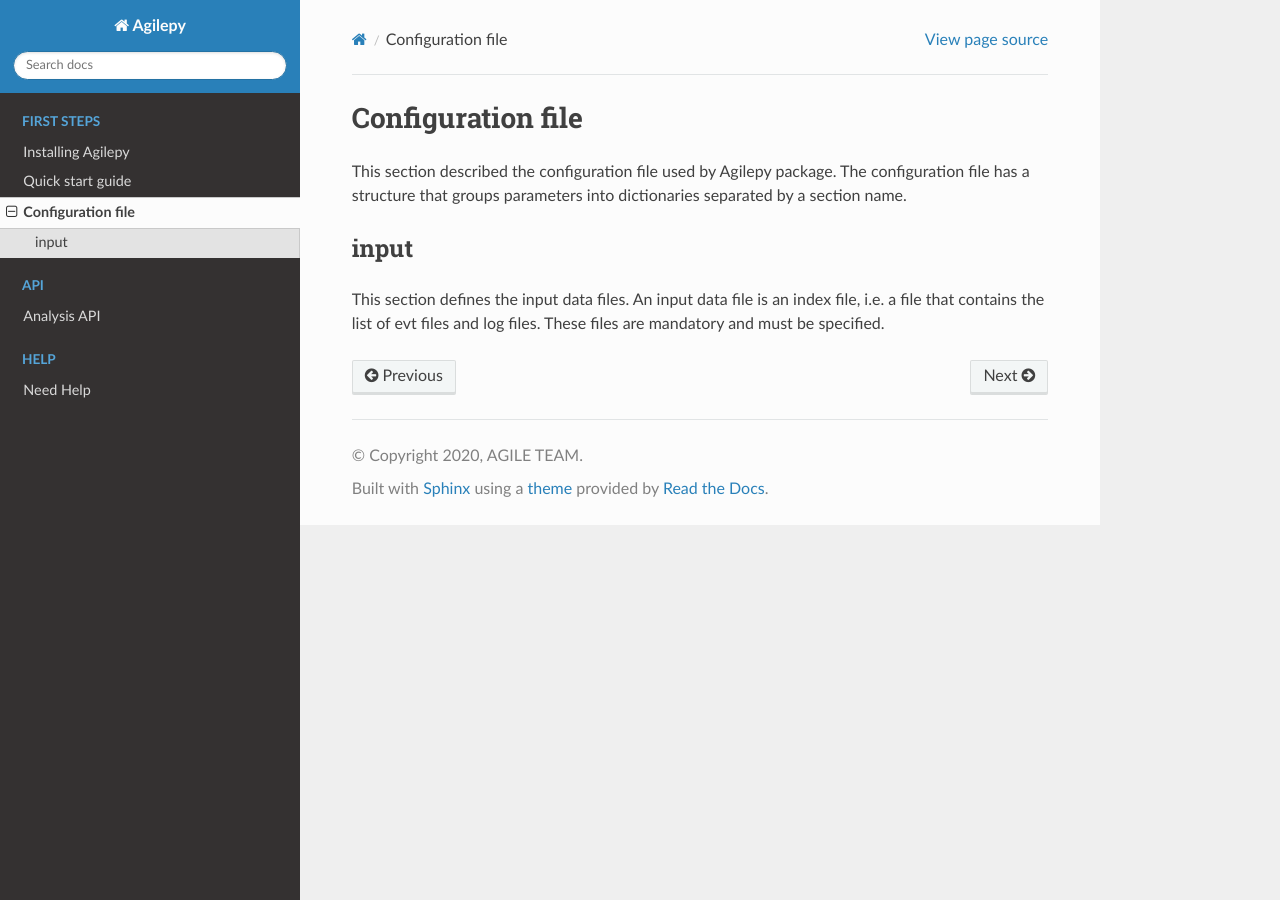
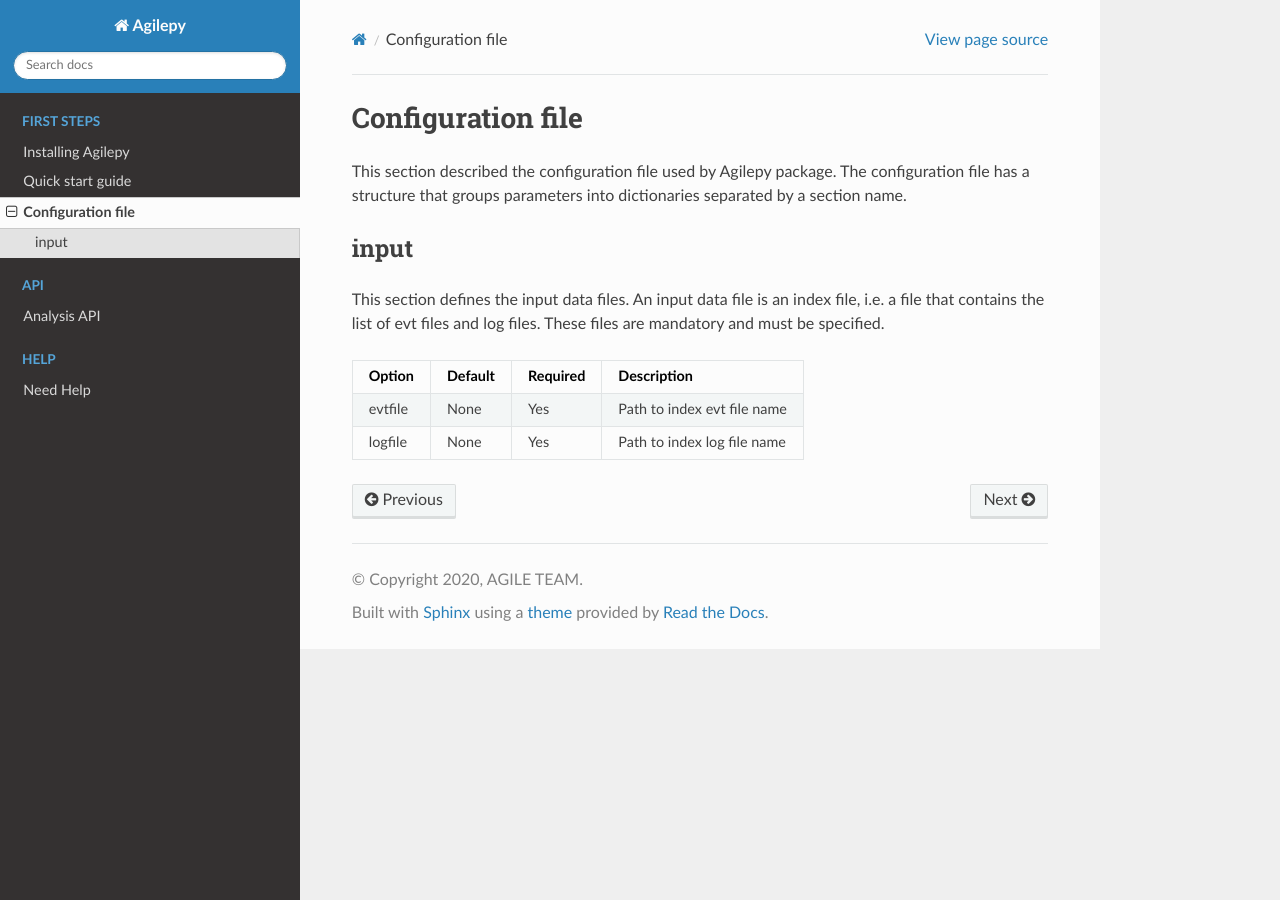
Before and after one commit to AGILESCIENCE/Agilepy, a Sphinx documentation site: the page built from docs/source/first_steps/configuration_file.rst, in a window 1280 px wide. Built offline with Sphinx 7.4.7 and the Read the Docs theme 2.0.0, drawn with Linux system fonts in a browser that asks for light colours.

Commit message:
Update configuration_file.rst

```diff
--- a/docs/source/first_steps/configuration_file.rst
+++ b/docs/source/first_steps/configuration_file.rst
@@ -6,10 +6,10 @@
 **********************
 This section defines the input data files. An input data file is an index file, i.e. a file that contains the list of evt files and log files. These files are mandatory and must be specified.
 
-+------------+------------+-----------+--------------+
-| Option     | Default    | Required  | Description  |
-+============+============+===========+==============+
++------------+------------+-----------+----------------------------+
+| Option     | Default    | Required  | Description                |
++============+============+===========+============================+
 | evtfile    | None       | Yes       |Path to index evt file name |
-+------------+------------+-----------+--------------+
++------------+------------+-----------+----------------------------+
 | logfile    | None       | Yes       |Path to index log file name |
-+------------+------------+-----------+--------------+
++------------+------------+-----------+----------------------------+
```
